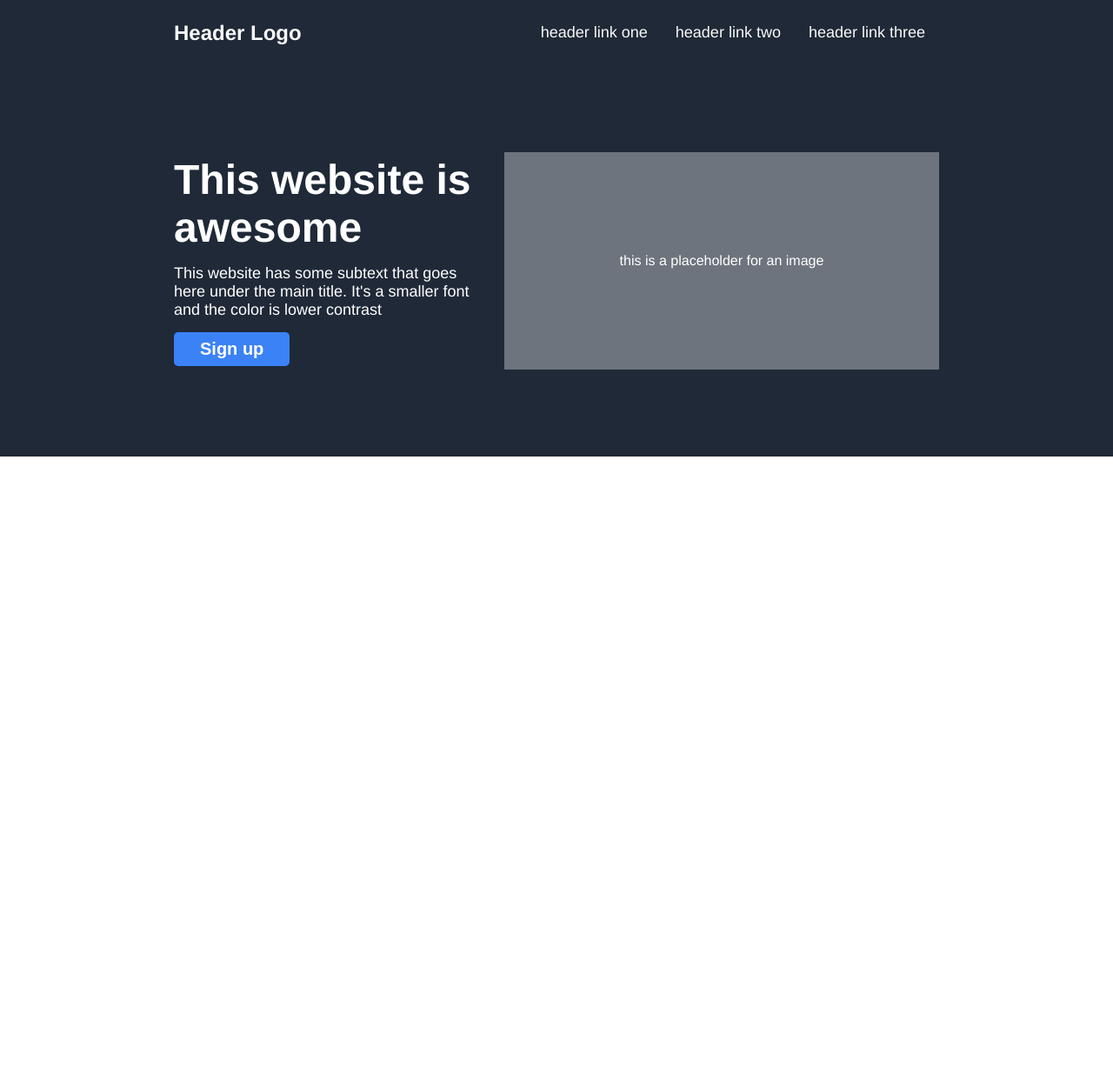
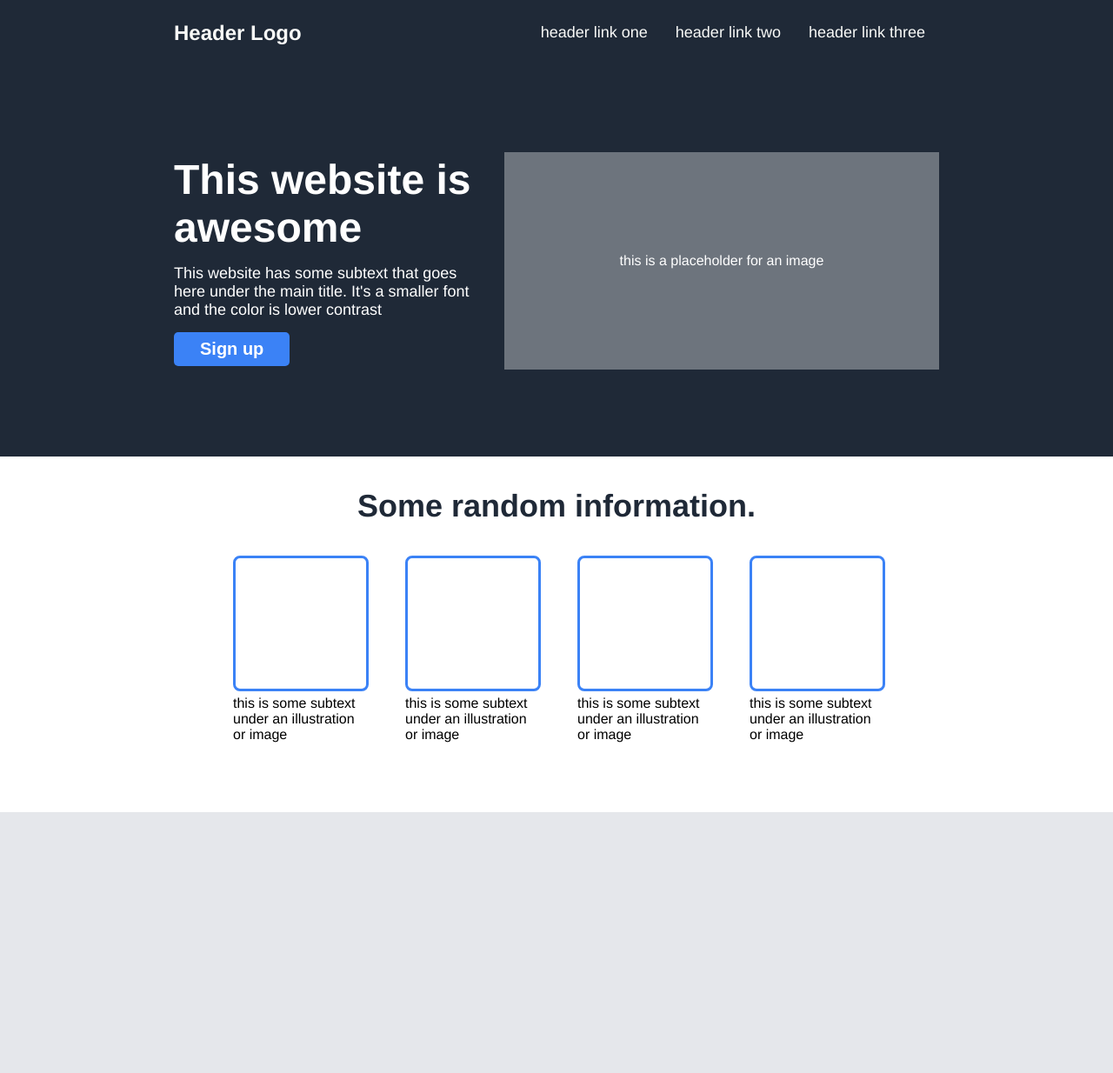
Before and after one commit to egoshifted/landing-page, a plain HTML site: page index.html in a window 1280 px wide. Shown: the whole page at 87% size. Before the commit the page ends 800 px from the top, so only its background shows below. Drawn offline with Linux system fonts and the light colour scheme.

Commit message:
Added & styled the "random information" section with subtext and illustration image boxes. Started working on the quote section.

```diff
--- a/index.html
+++ b/index.html
@@ -28,9 +28,34 @@
     </div>
     </div>
 
-    <div class="info"></div>
+    <div class="info">
+        <h3>Some random information.</h3>
+        <div class="cards">
+        <div class="card">
+            <div class="card-box"></div>
+            <div class="card-text">this is some subtext under an illustration or image</div>
+        </div>
 
-    <div class="quote"></div>
+        <div class="card">
+            <div class="card-box"></div>
+            <div class="card-text">this is some subtext under an illustration or image</div>
+        </div>
+
+        <div class="card">
+            <div class="card-box"></div>
+            <div class="card-text">this is some subtext under an illustration or image</div>
+        </div>
+
+        <div class="card">
+            <div class="card-box"></div>
+            <div class="card-text">this is some subtext under an illustration or image</div>
+        </div>
+      </div>
+    </div>
+
+    <div class="quote">
+
+    </div>
 
     <div class="action"></div>
 
--- a/style.css
+++ b/style.css
@@ -87,6 +87,45 @@ ul {
 
 }
 
+.info {
+    display: flex;
+    flex-direction: column;
+    padding-left: 200px;
+    padding-right: 200px;
+    align-items: center;
+    padding-bottom: 5rem;
+
+}
+
+.cards {
+    display: flex;
+    flex-direction: row;
+    gap: 3rem;
+
+}
+
+.card {
+    display: flex;
+    flex-direction: column;
+    max-width: 150px;
+    gap: 5px;
+}
+
+.card-box {
+    display: flex;
+    border: 3px solid #3B82F6;
+    border-radius: 8px;
+    width: 150px;
+    height: 150px;
+
+}
+
+.quote {
+    display: flex;
+    background-color: #E5E7EB;
+    height: 300px;
+}
+
 h1 {
    font-size: 48px;
    font-weight: 900;
@@ -97,3 +136,10 @@ h2 {
     font-size: 18px;
     font-weight: lighter;
 }
+
+
+h3 {
+    color: #1F2937;
+    font-size: 36px;
+    font-weight: bolder;
+}
```
